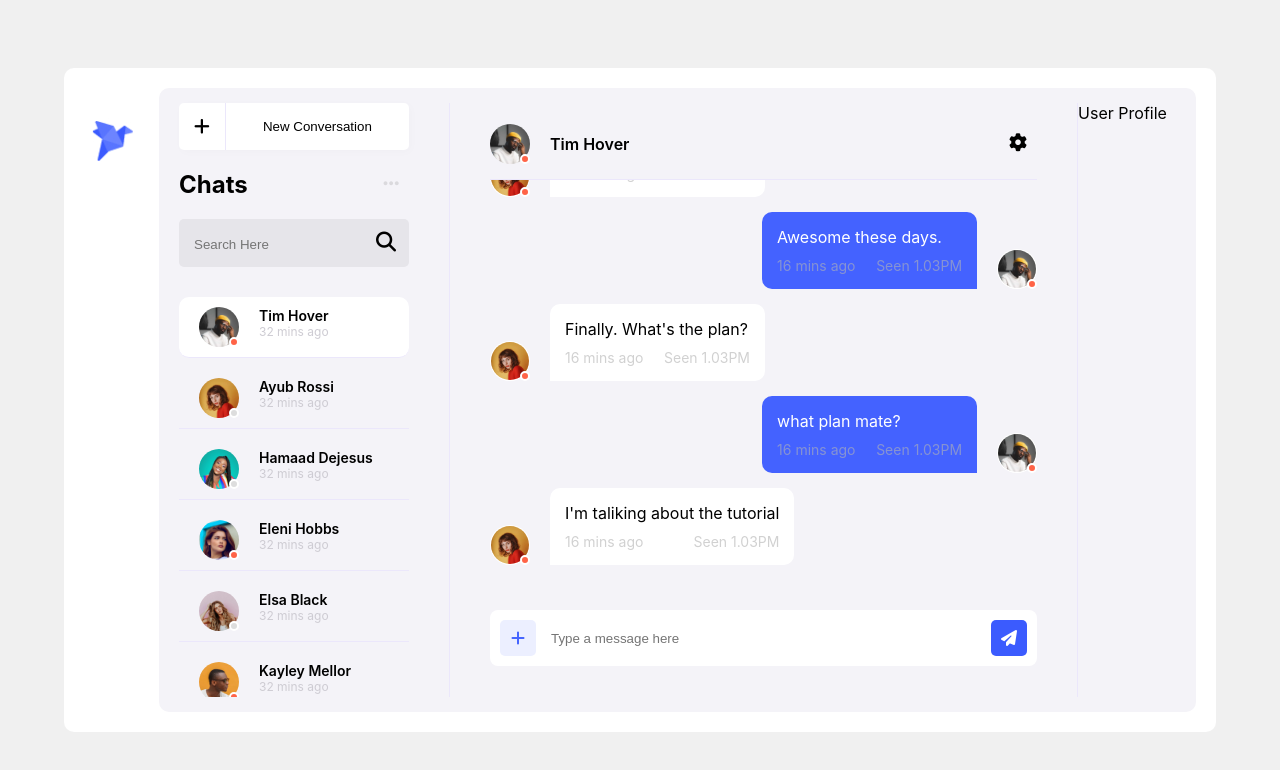
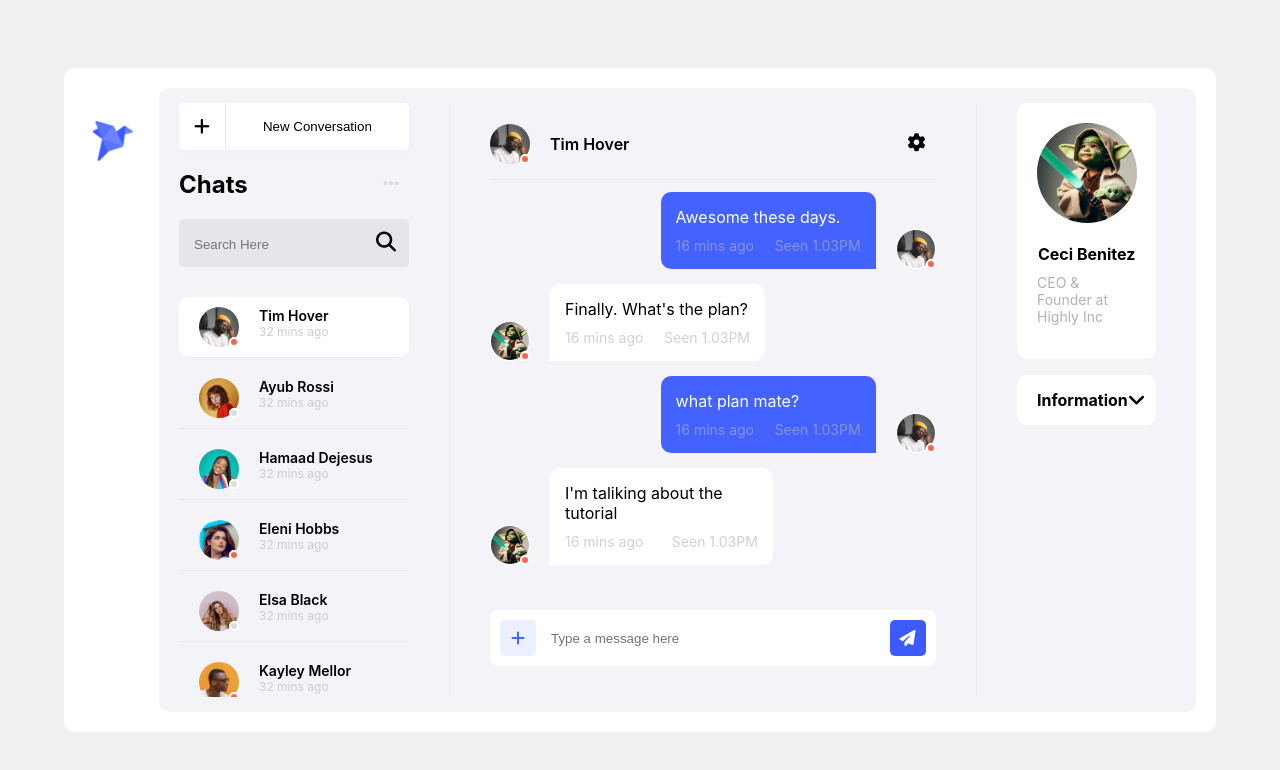
Before and after one commit to superunicorns/chat-ui, a React (Create React App) app: page / in a window 1280 px wide. Shown: the top 770 px of the page. Built offline with nearby package versions, Linux system fonts and the light colour scheme.

Commit message:
Agregar estilos y html del componente UserProfile

```diff
--- a/src/components/chatContent/ChatContent.js
+++ b/src/components/chatContent/ChatContent.js
@@ -3,7 +3,7 @@ import Avatar from "../chatList/Avatar";
 import ChatItem from "./ChatItem";
 
 import user1 from "../../images/user-1.jpg";
-import user2 from "../../images/user-2.jpg";
+import other from "../../images/other.jpg";
 import "./ChatContent.css";
 
 class ChatContent extends Component {
@@ -17,13 +17,13 @@ class ChatContent extends Component {
     },
     {
       key: 2,
-      image: user2,
+      image: other,
       type: "other",
       msg: "I am fine.",
     },
     {
       key: 3,
-      image: user2,
+      image: other,
       type: "other",
       msg: "What about you?",
     },
@@ -35,7 +35,7 @@ class ChatContent extends Component {
     },
     {
       key: 5,
-      image: user2,
+      image: other,
       type: "other",
       msg: "Finally. What's the plan?",
     },
@@ -47,7 +47,7 @@ class ChatContent extends Component {
     },
     {
       key: 7,
-      image: user2,
+      image: other,
       type: "other",
       msg: "I'm taliking about the tutorial",
     },
--- a/src/components/userProfile/UserProfile.css
+++ b/src/components/userProfile/UserProfile.css
@@ -0,0 +1,109 @@
+.main__userprofile {
+  width: 20%;
+  padding: 0 20px 0 40px;
+  transition: all 0.3s ease-in-out;
+  overflow: hidden;
+  position: relative;
+}
+
+.profile__card {
+  background-color: #fff;
+  border-radius: 10px;
+  display: flex;
+  justify-content: center;
+  align-items: center;
+  flex-direction: column;
+  transform: scale(0);
+  animation-name: showIn;
+  animation-duration: 0.2s; /* or: Xms */
+  animation-iteration-count: 1;
+  animation-direction: normal; /* or: normal */
+  animation-timing-function: cubic-bezier(
+    0.17,
+    0.67,
+    0.12,
+    1.53
+  ); /* or: ease, ease-in, ease-in-out, linear, cubic-bezier(x1, y1, x2, y2) */
+  animation-fill-mode: both; /* or: backwards, both, none */
+  animation-delay: 0.3s; /* or: Xms */
+  margin-bottom: 15px;
+}
+
+.profile__card.user__profile__image {
+  padding: 20px 20px;
+}
+
+.profile__card .profile__image {
+  width: 100px;
+  height: 100px;
+  border-radius: 50%;
+  overflow: hidden;
+}
+
+.profile__card .profile__image img {
+  object-fit: cover;
+  max-width: 100%;
+}
+
+.profile__card h4 {
+  margin-bottom: 0;
+}
+
+.profile__card p {
+  margin-top: 10px;
+  font-size: 14px;
+  color: #acb3b9;
+}
+
+.profile__card .card__header {
+  display: flex;
+  justify-content: space-between;
+  align-items: center;
+  width: 100%;
+  cursor: pointer;
+  padding: 15px 20px;
+}
+
+.profile__card .card__header h4 {
+  margin: 0;
+}
+
+.profile__card .card__header i {
+  font-size: 20px;
+}
+
+.card__content {
+  border-top: 1px solid #ebe7fb;
+  overflow: auto;
+  width: 100%;
+  padding: 15px 20px;
+  color: #6d6a6a;
+  font-size: 14px;
+  display: none;
+  transform-origin: top;
+  animation-name: showIn;
+  animation-duration: 0.2s; /* or: Xms */
+  animation-iteration-count: 1;
+  animation-direction: normal; /* or: normal */
+  animation-timing-function: cubic-bezier(
+    0.88,
+    0.19,
+    0.37,
+    1.11
+  ); /* or: ease, ease-in, ease-in-out, linear, cubic-bezier(x1, y1, x2, y2) */
+  animation-fill-mode: both; /* or: backwards, both, none */
+  animation-delay: 0.2s; /* or: Xms */
+}
+
+.profile__card.open .card__content {
+  display: block;
+}
+
+.profile__card.open .card__header i:before {
+  content: "\f106";
+}
+
+.card__header h4,
+.card__header i {
+  pointer-events: none;
+}
--- a/src/components/userProfile/UserProfile.js
+++ b/src/components/userProfile/UserProfile.js
@@ -1,9 +1,35 @@
+import React, { Component } from "react";
+import other from "../../images/other.jpg"
 import "./UserProfile.css";
 
-const UserProfile = () => {
-  return (
-    <div>User Profile</div>
-  )
+class UserProfile extends Component {
+  toggleInfo = (e) => {
+    e.target.parentNode.classList.toggle("open");
+  };
+
+  render() {
+    return (
+      <div className="main__userprofile">
+        <div className="profile__card user__profile__image">
+          <div className="profile__image">
+            <img src={other} alt="profile face" />
+          </div>
+          <h4>Ceci Benitez</h4>
+          <p>CEO & Founder at Highly Inc</p>
+        </div>
+        <div className="profile__card">
+          <div className="card__header" onClick={this.toggleInfo}>
+            <h4>Information</h4>
+            <i className="fa fa-angle-down"></i>
+          </div>
+          <div className="card__content">
+            Lorem ipsum dolor sit amet, consectetur adipiscing elit. Nulla
+            ultrices urna a imperdiet egestas. Donec in magna quis ligula
+          </div>
+        </div>
+      </div>
+    );
+  }
 }
 
 export default UserProfile;
```
Also changed, not shown: src/images/other.jpg (added).
